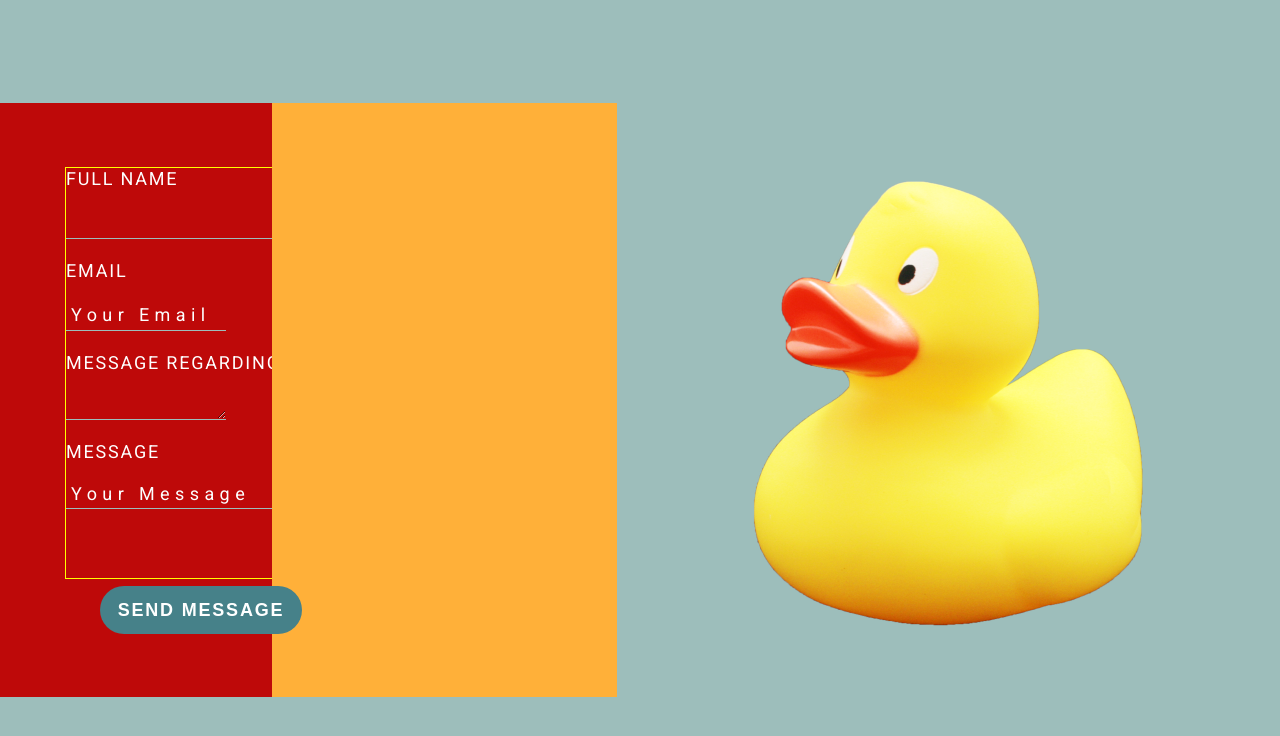
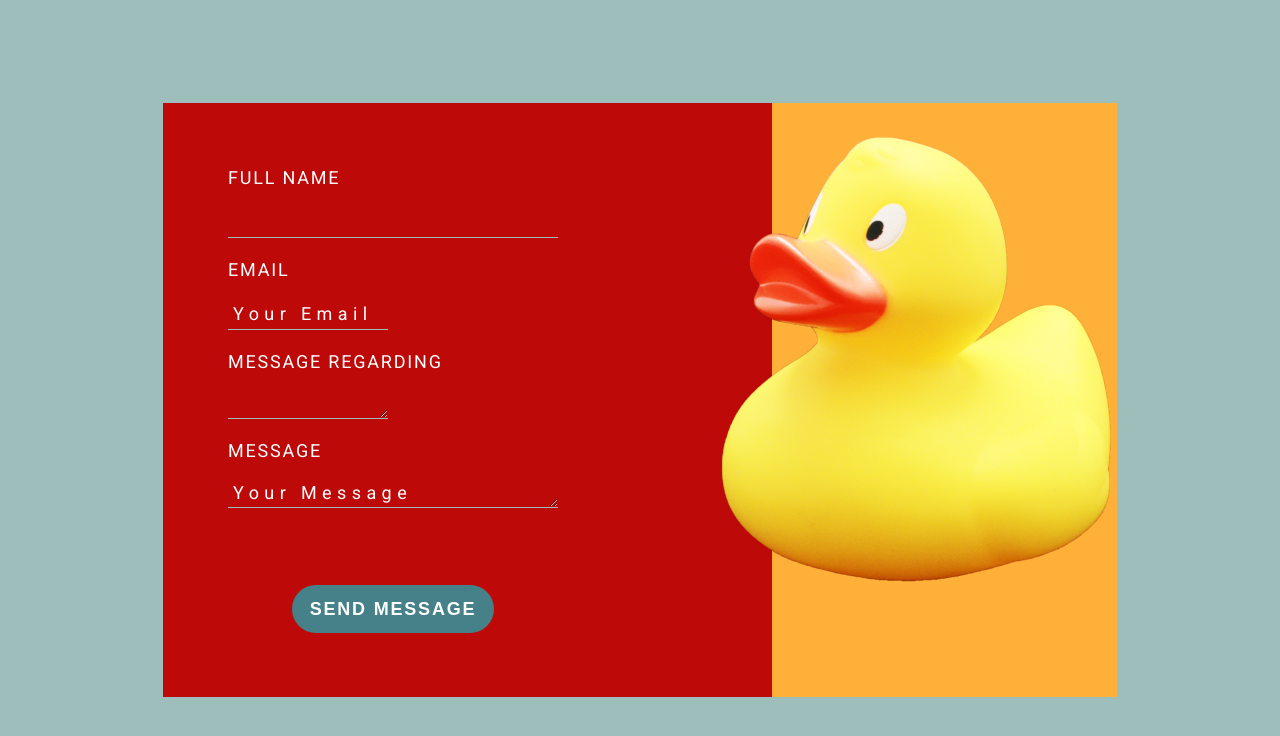
Before and after one commit to anazabalo/Forms-IT-TechForWomen, a plain HTML site: page index.html in a window 1280 px wide. Drawn offline with Linux system fonts and the light colour scheme.

Commit message:
image positioned.

```diff
--- a/index.html
+++ b/index.html
@@ -43,9 +43,9 @@
           </form>
         </div>
         <div class="orange__container"></div>
-      </div>
-      <div class="image__container">
-        <img src="/images/duck-image.png" alt="plastic duck image" />
+        <div class="image__container">
+          <img src="/images/duck-image.png" alt="plastic duck image" />
+        </div>
       </div>
     </main>
   </body>
--- a/styles/styles.css
+++ b/styles/styles.css
@@ -25,7 +25,6 @@ main {
   background-color: #be0909;
 }
 form {
-  border: 1px solid yellow;
   box-sizing: border-box;
   max-width: 400px;
   width: 100%;
@@ -93,3 +92,12 @@ form {
 
   background-color: #ffb039;
 }
+
+.image__container {
+  max-width: 663px;
+  width: 100%;
+  min-height: 603px;
+  position: absolute;
+  left: 585px;
+  top: 53px;
+}
```
